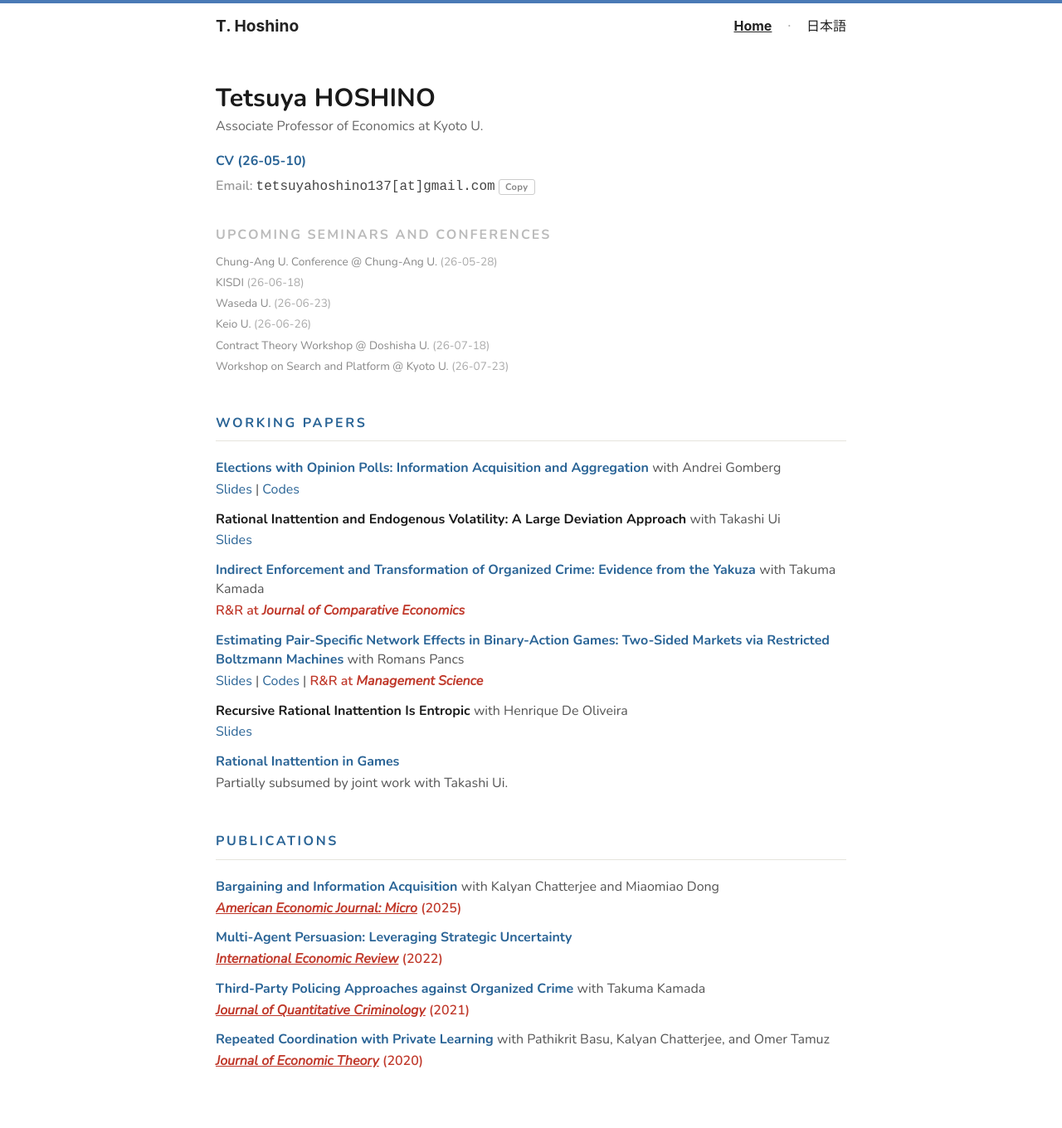
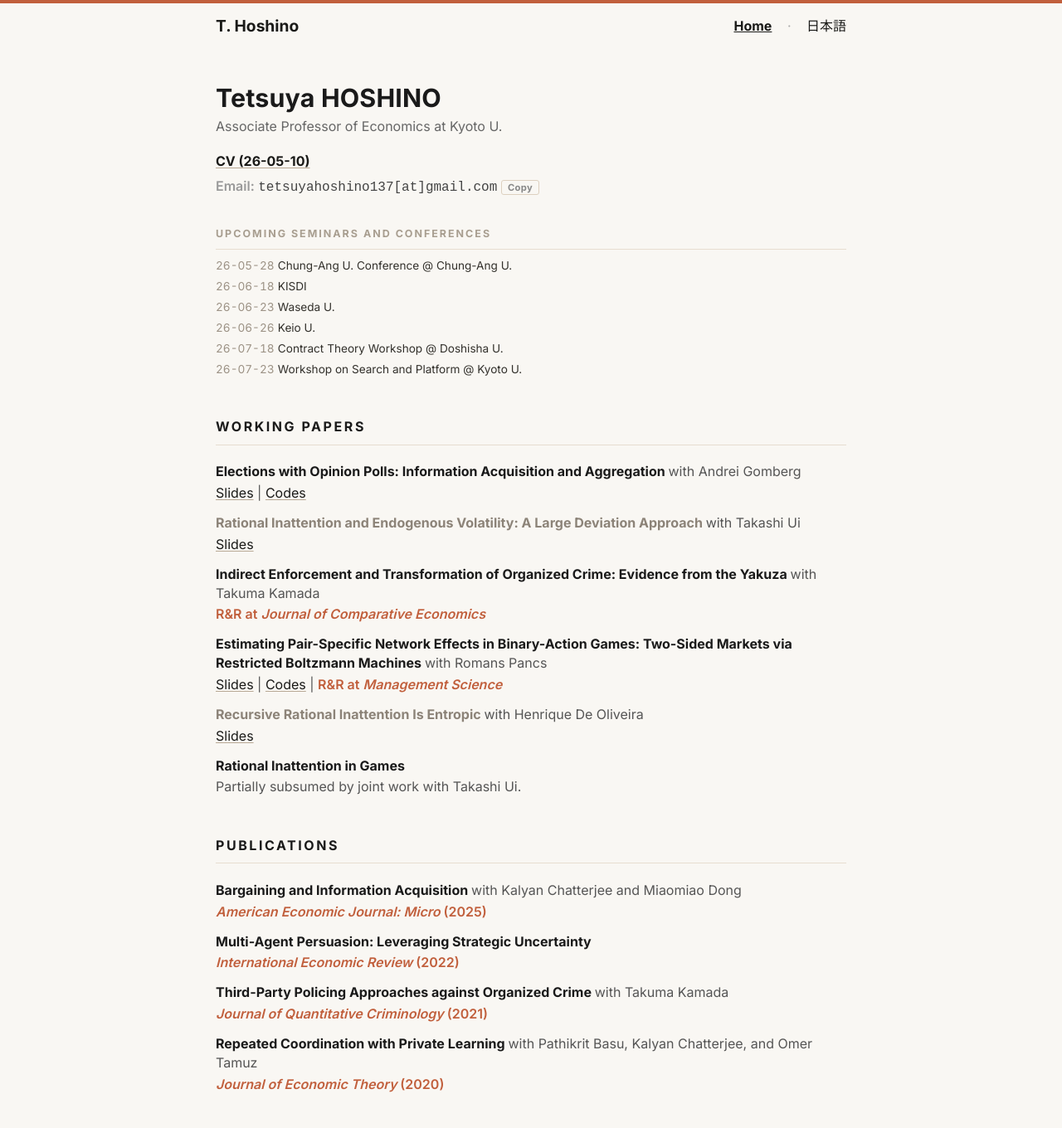
Before and after one commit to tetsuyahoshino137/tetsuyahoshino137.github.io, a Jekyll site: the page built from index.md, in a window 1280 px wide. Shown: the whole page at 83% size. Built offline with Jekyll 4.4.1, drawn with Linux system fonts in a browser that asks for light colours; before the commit the page ends 1333 px from its top, so only the background shows below that.

Commit message:
Redesign homepage layout, typography, and color palette
- Align header and content to a single 820px centered column (760px text width)
- Switch fonts to Inter (Latin) + Noto Sans JP (Japanese)
- Adopt cream background with clay accent; use black text + underlines for hierarchy
- Restyle Upcoming list with left-aligned date columns and a quieter section heading
- Make publication venues and R&R badges clay with consistent hover

Co-Authored-By: Claude Opus 4.8 (1M context) <noreply@anthropic.com>

```diff
--- a/_layouts/default.html
+++ b/_layouts/default.html
@@ -8,18 +8,18 @@
     *, *::before, *::after { box-sizing: border-box; }
 
     body {
-      font-family: -apple-system, BlinkMacSystemFont, "Segoe UI", Roboto, Helvetica, Arial, sans-serif;
+      font-family: 'Inter', 'Noto Sans JP', sans-serif;
       font-size: 16px;
-      color: #222;
+      color: #1a1a18;
       margin: 0;
       padding: 0;
-      background: #fff;
+      background: #F9F7F3;
       line-height: 1.4;
     }
 
     /* Header */
     header {
-      border-top: 4px solid #4a7ab5;
+      border-top: 4px solid #C15F3C;
     }
 
     .header-inner {
@@ -38,7 +38,7 @@
 
     nav a {
       text-decoration: none;
-      color: #222;
+      color: #1a1a18;
       margin-left: 14px;
       font-size: 1em;
     }
@@ -126,7 +126,7 @@
     /* Divider */
     hr {
       border: none;
-      border-top: 1px solid #ccc;
+      border-top: 1px solid #e7ddd0;
       margin: 20px 0;
     }
 
@@ -159,13 +159,13 @@
       line-height: 1.2;
     }
 
-    a { color: #1a5296; }
+    a { color: #C15F3C; }
 
     em { font-style: italic; }
 
-    .red, .red a { color: #c0392b; }
-    .journal { color: #c0392b; }
-    .journal a { color: #c0392b; }
+    .red, .red a { color: #246B5E; }
+    .journal { color: #246B5E; }
+    .journal a { color: #246B5E; }
 
     .jp-posts {
       list-style: none;
@@ -177,7 +177,7 @@
       display: flex;
       gap: 14px;
       align-items: baseline;
-      border-bottom: 1px solid #ececec;
+      border-bottom: 1px solid #e7ddd0;
       padding: 8px 0;
       margin: 0;
     }
@@ -190,7 +190,7 @@
     }
 
     .post-title {
-      color: #222;
+      color: #1a1a18;
     }
 
     .post-page main ul li {
@@ -208,7 +208,7 @@
       .post-date { min-width: 0; }
     }
   </style>
-<link href="https://fonts.googleapis.com/css2?family=Nunito:ital,wght@0,300;0,400;0,600;0,700;1,400&family=M+PLUS+Rounded+1c:wght@300;400;500;700&display=swap" rel="stylesheet">
+<link href="https://fonts.googleapis.com/css2?family=Inter:wght@400;500;600;700&family=Noto+Sans+JP:wght@400;500;700&display=swap" rel="stylesheet">
 <link rel="stylesheet" href="{{ '/assets/css/main.css' | relative_url }}">
 </head>
 <body{% if page.permalink == '/posts/' or page.permalink contains '/日本語/' %} class="post-page"{% endif %}>
--- a/assets/css/main.css
+++ b/assets/css/main.css
@@ -6,22 +6,22 @@
 
 :root {
   /* ----- フォント ----- */
-  --font-sans: 'Nunito', 'M PLUS Rounded 1c', sans-serif;
+  --font-sans: 'Inter', 'Noto Sans JP', sans-serif;
   --font-base: 16px;        /* 本文の基準サイズ */
   --line-height: 1.6;
 
   /* ----- 色 ----- */
-  --color-text: #2a2a2a;      /* 本文 */
+  --color-text: #1a1a18;      /* 本文 */
   --color-heading: #1a1a1a;   /* 見出し・タイトル */
   --color-sub: #555;          /* 補助テキスト（共著者・説明など） */
   --color-muted: #888;        /* 控えめなテキスト */
   --color-faint: #bbb;        /* さらに控えめ（小見出しラベルなど） */
-  --color-accent: #2a6496;    /* アクセント（リンク・見出し）青 */
-  --color-red: #c0392b;       /* 強調（R&R・掲載誌・ラベル）赤 */
-  --color-bg: #fafaf8;        /* 背景 */
-  --color-card-bg: #fff;      /* カード背景 */
-  --color-border: #e6e4dd;    /* 罫線 */
-  --color-card-border: #ddd;  /* カード枠線 */
+  --color-accent: #C15F3C;    /* アクセント（リンク・見出し）クレイ */
+  --color-badge: #246B5E;     /* 強調（R&R・掲載誌・ラベル）パイン */
+  --color-bg: #F9F7F3;        /* 背景 */
+  --color-card-bg: #FFFEFB;   /* カード背景 */
+  --color-border: #e7ddd0;    /* 罫線 */
+  --color-card-border: #ddd0bf; /* カード枠線 */
 
   /* ----- レイアウト ----- */
   --max-width: 760px;         /* コンテンツ幅 */
@@ -69,13 +69,13 @@
 /* ===== プロフィール情報行（index） ===== */
 .hp-scope .position { font-size: 1rem; color: #666; margin-bottom: 1rem; }
 .hp-scope .meta-row { display: flex; flex-direction: column; gap: 0.3rem; font-size: 1rem; }
-.hp-scope .meta-row a { color: var(--color-accent); text-decoration: none; font-weight: 700; }
-.hp-scope .meta-row a:hover { text-decoration: underline; }
+.hp-scope .meta-row a { color: #1a1a18; text-decoration: underline; text-decoration-color: #b8a894; text-underline-offset: 2px; font-weight: 700; }
+.hp-scope .meta-row a:hover { text-decoration-color: var(--color-accent); }
 .hp-scope .meta-row .lbl { color: #999; font-weight: 600; }
 .hp-scope .meta-row code { font-size: 1rem; color: #444; }
 .hp-scope .copy-btn {
   font-family: inherit; font-size: 0.7rem; font-weight: 700; letter-spacing: 0.03em;
-  padding: 0.08rem 0.45rem; border: 1px solid #ccc; border-radius: 3px;
+  padding: 0.08rem 0.45rem; border: 1px solid #ddd0bf; border-radius: 3px;
   background: transparent; color: var(--color-muted); cursor: pointer;
 }
 .hp-scope .copy-btn:hover { background: var(--color-accent); color: #fff; border-color: var(--color-accent); }
@@ -83,18 +83,20 @@
 /* ===== Upcoming（index） ===== */
 .hp-scope .upcoming { margin-bottom: 0.5rem; }
 .hp-scope .upcoming-title {
-  font-size: 1rem; font-weight: 700; letter-spacing: 0.13em;
-  text-transform: uppercase; color: var(--color-faint); margin-bottom: 0.5rem;
+  font-size: 0.78rem; font-weight: 700; letter-spacing: 0.16em;
+  text-transform: uppercase; color: #a89e90;
+  padding-bottom: 0.5rem; margin-bottom: 0.5rem;
+  border-bottom: 1px solid var(--color-border);
 }
 .hp-scope .upcoming-list { list-style: none; }
-.hp-scope .upcoming-list li { font-size: 0.85rem; color: var(--color-muted); line-height: 1.7; }
-.hp-scope .upcoming-list li .date { color: #aaa; }
+.hp-scope .upcoming-list li { display: flex; font-size: 0.85rem; line-height: 1.7; color: #33312c; }
+.hp-scope .upcoming-list li .date { width: 5.5em; flex-shrink: 0; color: #9c9285; font-variant-numeric: tabular-nums; }
 
 /* ===== セクション見出し（全ページ共通） ===== */
 .hp-scope .section { margin-top: var(--section-gap); }
 .hp-scope .section h2 {
   font-size: 1rem; font-weight: 700; letter-spacing: 0.16em; text-transform: uppercase;
-  color: var(--color-accent); padding-bottom: 0.5rem; margin-bottom: 1.3rem;
+  color: var(--color-heading); padding-bottom: 0.5rem; margin-bottom: 1.3rem;
   border-bottom: 1px solid var(--color-border);
 }
 .hp-scope .section > p { margin-bottom: 1em; }
@@ -104,8 +106,9 @@
 .hp-scope .paper-list > li { margin-bottom: 0.7rem; }
 .hp-scope .paper-list > li:last-child { margin-bottom: 0; }
 .hp-scope .paper-title { font-weight: 700; color: var(--color-heading); line-height: 1.45; margin-bottom: 0.1rem; }
+.hp-scope .paper-title.nolink { color: #8c8378; }
 .hp-scope .paper-title a {
-  color: var(--color-accent); text-decoration: none;
+  color: var(--color-heading); text-decoration: none;
   background-image: linear-gradient(var(--color-accent), var(--color-accent));
   background-size: 0% 1.5px; background-repeat: no-repeat; background-position: 0 100%;
   transition: background-size 0.2s; padding-bottom: 1px;
@@ -114,10 +117,11 @@
 .hp-scope .paper-title a:hover { background-size: 100% 1.5px; }
 .hp-scope .paper-sub { font-size: 1rem; color: var(--color-sub); }
 .hp-scope .paper-pub { font-size: 1rem; margin-top: 0.05rem; }
-.hp-scope .paper-sub a { color: var(--color-accent); text-decoration: none; }
-.hp-scope .paper-sub a:hover { text-decoration: underline; }
-.hp-scope .badge { color: var(--color-red); font-weight: 600; }
-.hp-scope .badge a { color: var(--color-red); }
+.hp-scope .paper-sub a { color: #1a1a18; text-decoration: underline; text-decoration-color: #b8a894; text-underline-offset: 2px; }
+.hp-scope .paper-sub a:hover { text-decoration-color: var(--color-accent); }
+.hp-scope .badge { color: var(--color-accent); font-weight: 600; }
+.hp-scope .badge a { color: var(--color-accent); text-decoration: none; }
+.hp-scope .badge a:hover { text-decoration: underline; text-decoration-color: var(--color-accent); text-underline-offset: 2px; }
 /* .hp-scope .dot { color: #ccc; margin: 0 0.4rem; } */
 
 /* ===== イントロ（posts / youtube） ===== */
@@ -135,12 +139,12 @@
   background: var(--color-card-bg); border: 1px solid var(--color-card-border);
   border-left: 3px solid var(--color-accent); border-radius: 4px;
   text-decoration: none; color: inherit;
-  transition: border-left-color 0.15s, box-shadow 0.15s;
+  transition: border-left-color 0.15s, box-shadow 0.15s, background-color 0.15s;
 }
-.hp-scope .post-card:hover { border-left-color: var(--color-red); box-shadow: 0 2px 8px rgba(0,0,0,0.08); text-decoration: none; }
+.hp-scope .post-card:hover { background: #F4EDE4; box-shadow: 0 3px 10px rgba(60,40,20,0.12); text-decoration: none; }
 .hp-scope .pc-title {
   font-weight: 700; font-size: 1rem; color: var(--color-accent); line-height: 1.6; margin-bottom: 0.3rem;
-  text-decoration: underline; text-decoration-color: rgba(42,100,150,0.4);
+  text-decoration: underline; text-decoration-color: rgba(193,95,60,0.4);
 }
 .hp-scope .post-card:hover .pc-title { text-decoration-color: var(--color-accent); }
 .hp-scope .pc-desc { font-size: 0.9rem; color: var(--color-sub); line-height: 1.6; }
@@ -149,7 +153,7 @@
 
 /* ===== 目次（youtube） ===== */
 .hp-scope .toc {
-  background: #f0f0ec; border-radius: 6px; padding: 1.2rem 1.6rem; margin: 2rem 0;
+  background: #F4EDE4; border-radius: 6px; padding: 1.2rem 1.6rem; margin: 2rem 0;
   display: inline-block; min-width: 260px; max-width: 100%;
 }
 .hp-scope .toc-label { font-size: 0.72rem; font-weight: 700; letter-spacing: 0.12em; text-transform: uppercase; color: var(--color-faint); margin-bottom: 0.7rem; }
@@ -164,18 +168,18 @@
   background: var(--color-card-bg); border: 1px solid var(--color-card-border);
   border-left: 3px solid var(--color-accent); border-radius: 4px;
   text-decoration: none; color: inherit;
-  transition: border-left-color 0.15s, box-shadow 0.15s;
+  transition: border-left-color 0.15s, box-shadow 0.15s, background-color 0.15s;
 }
-.hp-scope .video-link:hover { border-left-color: var(--color-red); box-shadow: 0 2px 8px rgba(0,0,0,0.08); text-decoration: none; }
+.hp-scope .video-link:hover { background: #F4EDE4; box-shadow: 0 3px 10px rgba(60,40,20,0.12); text-decoration: none; }
 .hp-scope div.video-link { cursor: default; }
-.hp-scope .vl-label { font-size: 0.68rem; font-weight: 700; letter-spacing: 0.1em; text-transform: uppercase; color: var(--color-red); margin-bottom: 0.25rem; }
+.hp-scope .vl-label { font-size: 0.68rem; font-weight: 700; letter-spacing: 0.1em; text-transform: uppercase; color: var(--color-muted); margin-bottom: 0.25rem; }
 .hp-scope .vl-title { font-weight: 700; font-size: 1rem; color: var(--color-heading); line-height: 1.6; margin-bottom: 0.3rem; }
-.hp-scope .vl-title a { color: var(--color-accent); text-decoration: underline; text-decoration-color: rgba(42,100,150,0.4); }
+.hp-scope .vl-title a { color: var(--color-accent); text-decoration: underline; text-decoration-color: rgba(193,95,60,0.4); }
 .hp-scope .vl-title a:hover { text-decoration-color: var(--color-accent); }
 .hp-scope .vl-desc { font-size: 0.9rem; color: var(--color-sub); line-height: 1.6; }
 
 /* ===== ノート（youtube） ===== */
-.hp-scope .note { display: block; font-size: 0.86rem; color: var(--color-muted); padding: 0 0 0 0.85rem; margin: 0.85rem 0; line-height: 1.6; border-left: 2px solid #eee; }
+.hp-scope .note { display: block; font-size: 0.86rem; color: var(--color-muted); padding: 0 0 0 0.85rem; margin: 0.85rem 0; line-height: 1.6; border-left: 2px solid #e7ddd0; }
 .hp-scope .section .note { margin-bottom: 0.85em; }
 
 /* ===== サブリスト（youtube） ===== */
--- a/index.md
+++ b/index.md
@@ -16,12 +16,12 @@ title: Home
   <div class="upcoming">
     <div class="upcoming-title">Upcoming Seminars and Conferences</div>
     <ul class="upcoming-list">
-      <li>Chung-Ang U. Conference @ Chung-Ang U. <span class="date">(26-05-28)</span></li>
-      <li>KISDI <span class="date">(26-06-18)</span></li>
-      <li>Waseda U. <span class="date">(26-06-23)</span></li>
-      <li>Keio U. <span class="date">(26-06-26)</span></li>
-      <li>Contract Theory Workshop @ Doshisha U. <span class="date">(26-07-18)</span></li>
-      <li>Workshop on Search and Platform @ Kyoto U. <span class="date">(26-07-23)</span></li>
+      <li><span class="date">26-05-28</span>Chung-Ang U. Conference @ Chung-Ang U.</li>
+      <li><span class="date">26-06-18</span>KISDI</li>
+      <li><span class="date">26-06-23</span>Waseda U.</li>
+      <li><span class="date">26-06-26</span>Keio U.</li>
+      <li><span class="date">26-07-18</span>Contract Theory Workshop @ Doshisha U.</li>
+      <li><span class="date">26-07-23</span>Workshop on Search and Platform @ Kyoto U.</li>
     </ul>
   </div>
 
@@ -33,7 +33,7 @@ title: Home
         <div class="paper-sub"><a href="slides/GombergHoshino_CETC.pdf">Slides</a> | <a href="https://colab.research.google.com/drive/1Udqhdzlq0Cck9HbkMKYVyT4HPwApEFsW?usp=sharing">Codes</a></div>
       </li>
       <li>
-        <div class="paper-title">Rational Inattention and Endogenous Volatility: A Large Deviation Approach <span class="authors">with Takashi Ui</span></div>
+        <div class="paper-title nolink">Rational Inattention and Endogenous Volatility: A Large Deviation Approach <span class="authors">with Takashi Ui</span></div>
         <div class="paper-sub"><a href="slides/HoshinoUi_BRIC.pdf">Slides</a></div>
       </li>
       <li>
@@ -45,7 +45,7 @@ title: Home
         <div class="paper-sub"><a href="slides/HoshinoPancs_EconometricSocietyAIML.pdf">Slides</a> | <a href="https://colab.research.google.com/drive/1zIY4-pjJv4uWzs7OlHq-XOe5-MAmSGNU?usp=sharing">Codes</a> | <span class="badge">R&amp;R at <em>Management Science</em></span></div>
       </li>
       <li>
-        <div class="paper-title">Recursive Rational Inattention Is Entropic <span class="authors">with Henrique De Oliveira</span></div>
+        <div class="paper-title nolink">Recursive Rational Inattention Is Entropic <span class="authors">with Henrique De Oliveira</span></div>
         <div class="paper-sub"><a href="slides/DeoliveiraHoshino_EconometricSociety.pdf">Slides</a></div>
       </li>
       <li>
```
